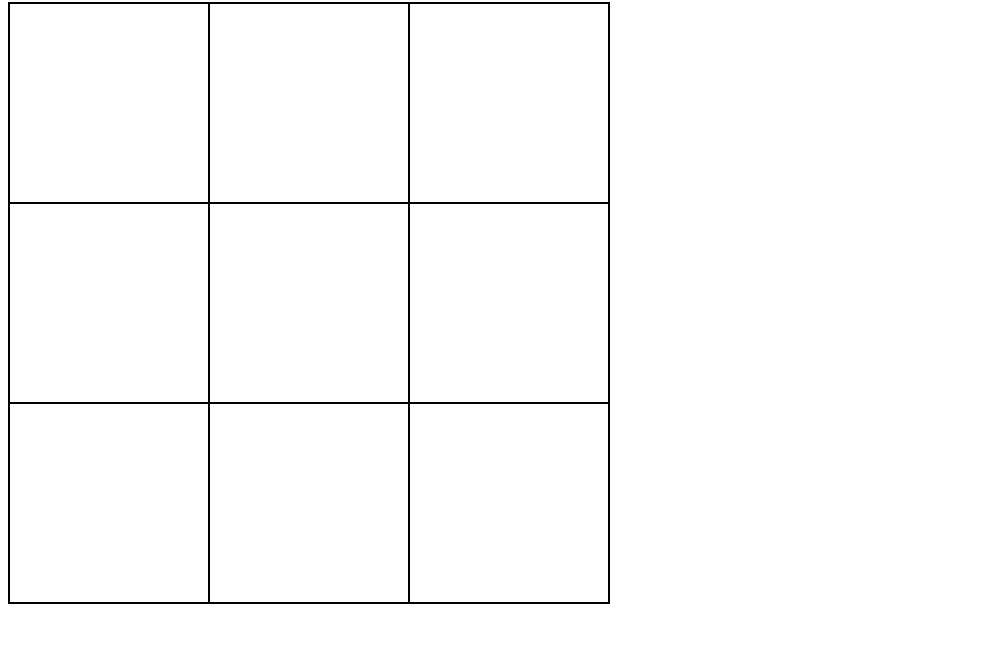
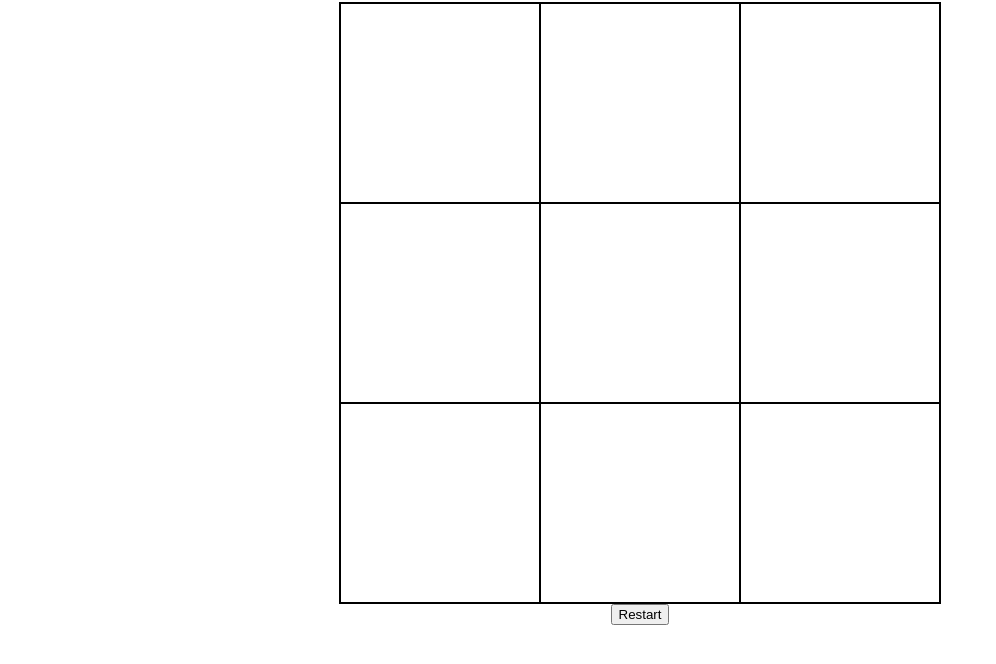
Before and after one commit to roopeak/tic-tac-toe, a plain HTML site: page index.html in a window 1280 px wide. Shown: the part 78-742 px from the top of the page, without its empty margins (0-996 px from the left). Drawn offline with Linux system fonts and the light colour scheme.

Commit message:
Align content center

```diff
--- a/index.html
+++ b/index.html
@@ -9,6 +9,7 @@
 <body>
   <h1>Tic tac toe</h1>
 	<div class="game-container"></div>
+	<button>Restart</button>
 	<script src="scripts.js"></script>
 </body>
 </html>
--- a/styles.css
+++ b/styles.css
@@ -1,3 +1,11 @@
+body {
+	display: flex;
+	align-items: center;
+	flex-direction: column;
+	margin: 0;
+	padding: 0;
+}
+
 .game-container {
   display: grid;
 	grid-template-columns: repeat(3, 1fr);
```
